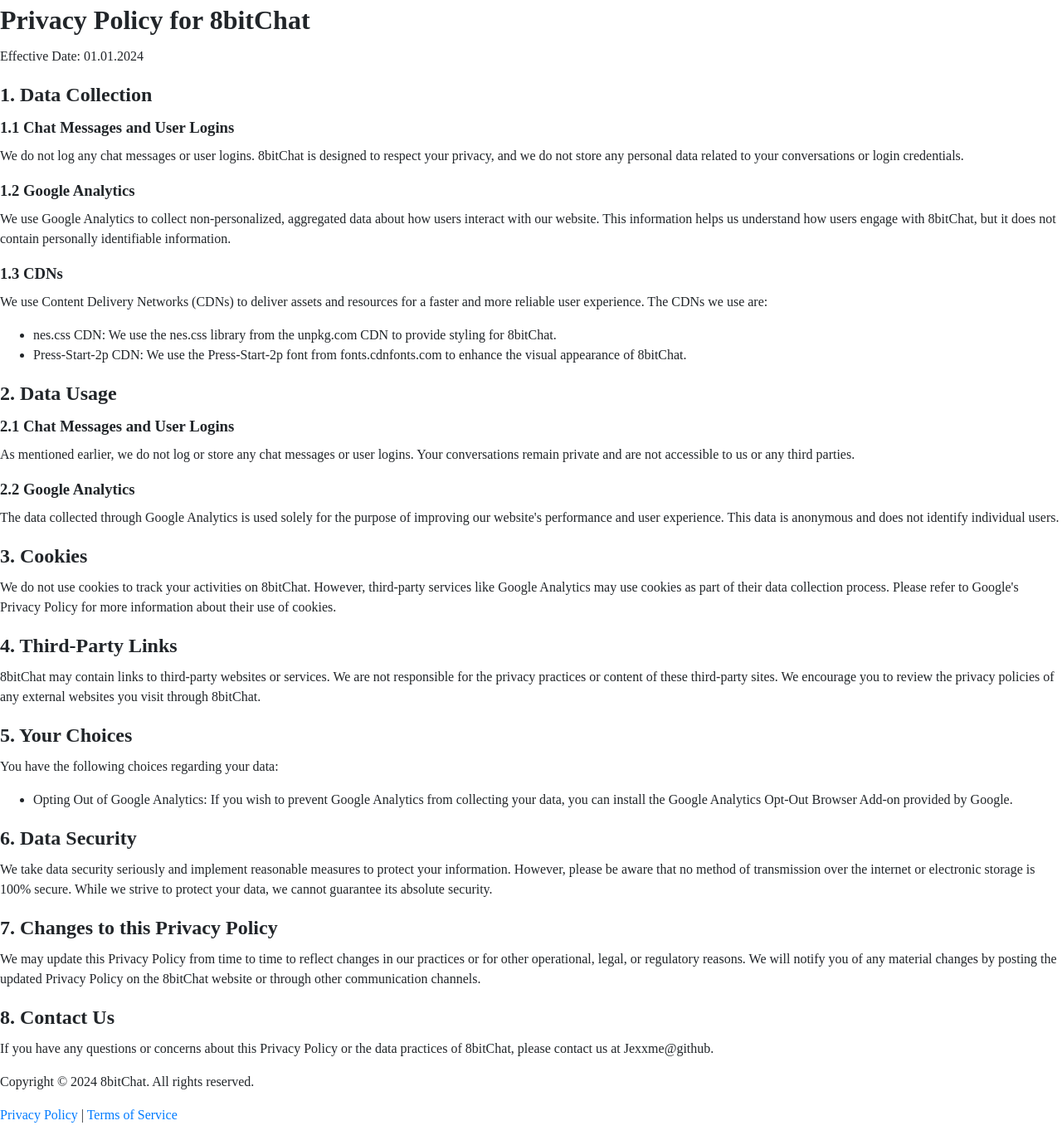
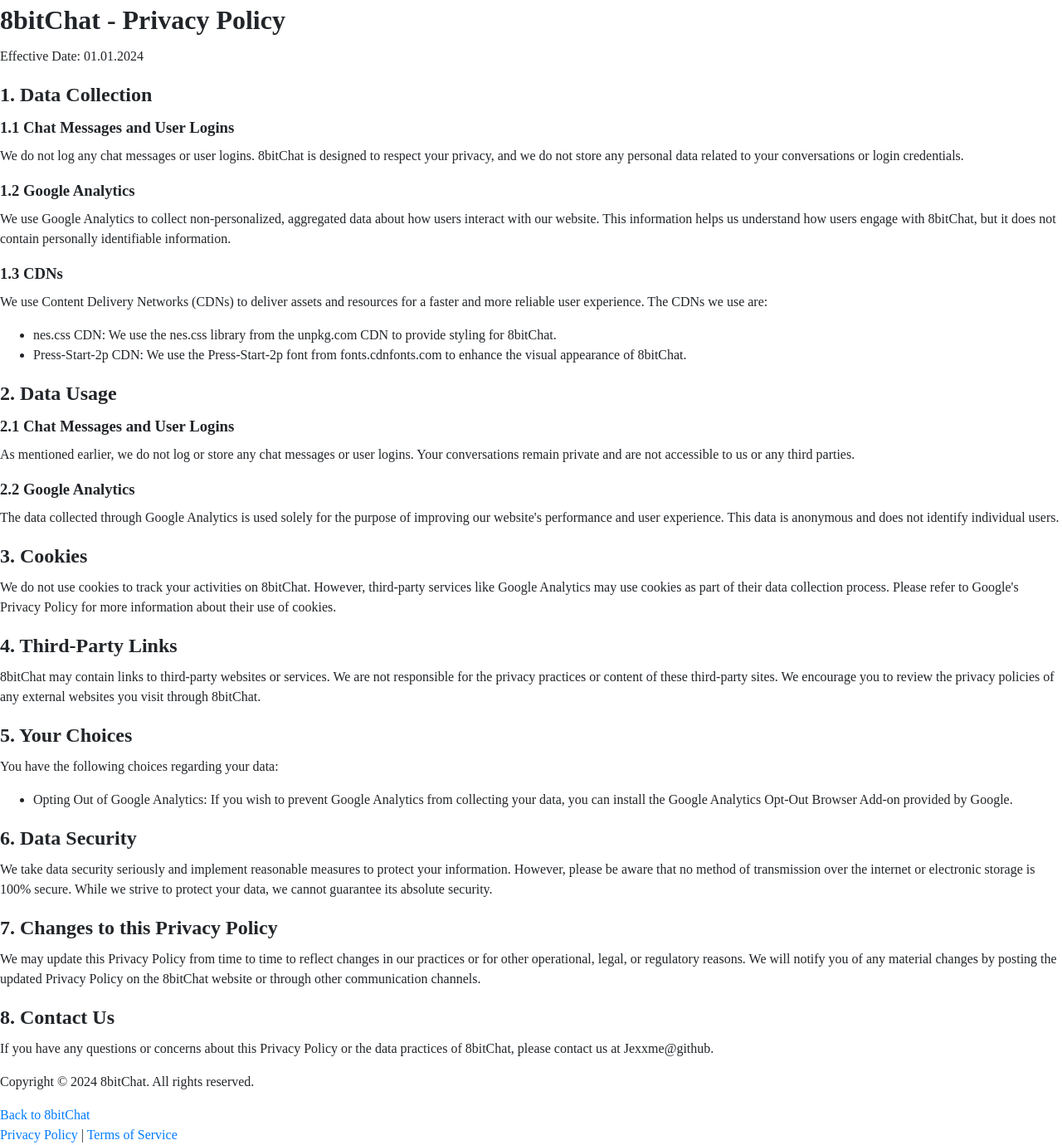
Before and after one commit to jexxme/8bitChat, a Flask app: page /privacy-policy in a window 1280 px wide. Shown: the whole page at 83% size. Before the commit the page ends 1353 px from the top, so only its background shows below. Run offline with Flask 3, Linux system fonts and the light colour scheme; some web fonts are replaced.

Commit message:
Update audio context unlock and fix page titles and links

```diff
--- a/app/static/js/chat.js
+++ b/app/static/js/chat.js
@@ -47,6 +47,7 @@
             popSound.play().then(() => {
                 popSound.pause();
                 audioContextUnlocked = true;
+                console.log('Audio context unlocked');
                 // Remove the event listener once the audio context is unlocked
                 document.removeEventListener('click', unlockAudioContext);
             });
--- a/app/templates/privacy_policy.html
+++ b/app/templates/privacy_policy.html
@@ -26,7 +26,7 @@
 
 <body>
     <header>
-        <h1>Privacy Policy for 8bitChat</h1>
+        <h1>8bitChat - Privacy Policy</h1>
         <p>Effective Date: 01.01.2024</p>
     </header>
 
@@ -95,9 +95,11 @@
         <p>If you have any questions or concerns about this Privacy Policy or the data practices of 8bitChat, please contact us at Jexxme@github.</p>
     </section>
 
+
     <footer>
         <p>Copyright &copy; 2024 8bitChat. All rights reserved.</p>
-
+        <a href="/">Back to 8bitChat</a>
+        <br>
         <div class="legal-links">
             <a href="/privacy-policy" target="_blank" rel="noopener noreferrer">Privacy Policy</a> |
             <a href="/terms-of-service" target="_blank" rel="noopener noreferrer">Terms of Service</a>
--- a/app/templates/terms_of_service.html
+++ b/app/templates/terms_of_service.html
@@ -75,6 +75,7 @@
             <p>Copyright &copy; 2024 8bitChat. All rights reserved.</p>
         </footer>
 
+        <p>Copyright &copy; 2024 8bitChat. All rights reserved.</p>
 
         <a href="/">Back to 8bitChat</a>
         </section>
```
